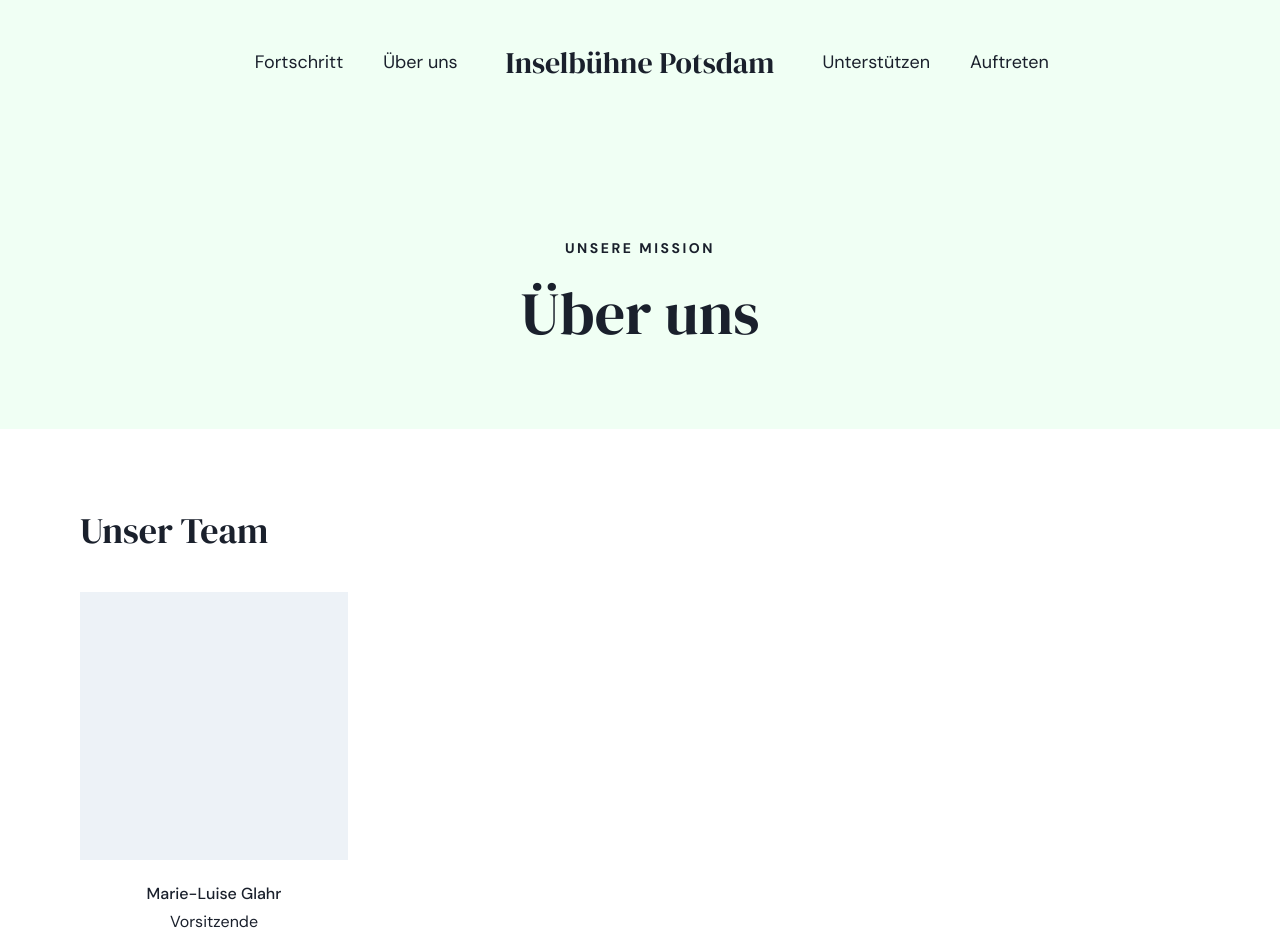
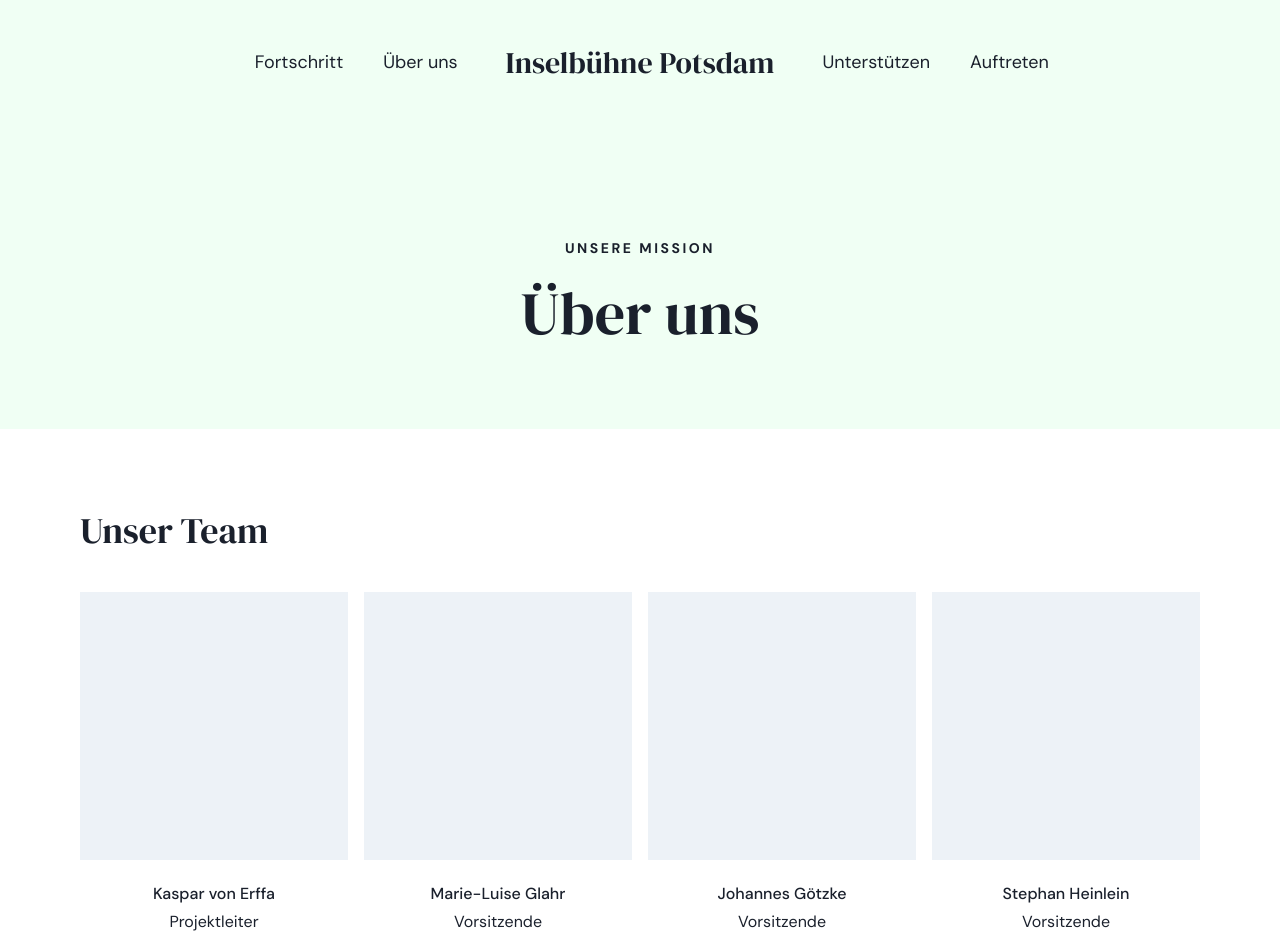
Before and after one commit to potsdamer-buergerstiftung/inselbuehne, a Next.js app: page /ueber-uns in a window 1280 px wide. Shown: the top 952 px of the page. Built offline with nearby package versions, Linux system fonts and the light colour scheme; no server answers.

Commit message:
replace static with dynamic sample data

```diff
--- a/pages/ueber-uns.tsx
+++ b/pages/ueber-uns.tsx
@@ -19,7 +19,22 @@ interface TeamMember {
 
 const team: TeamMember[] = [
   {
+    name: "Kaspar von Erffa",
+    role: "Projektleiter",
+    details: "",
+  },
+  {
     name: "Marie-Luise Glahr",
+    role: "Vorsitzende",
+    details: "",
+  },
+  {
+    name: "Johannes Götzke",
+    role: "Vorsitzende",
+    details: "",
+  },
+  {
+    name: "Stephan Heinlein",
     role: "Vorsitzende",
     details: "",
   },
@@ -40,17 +55,19 @@ export default function AboutUst() {
             templateColumns="repeat(12, 1fr)"
             alignItems="center"
           >
-            <GridItem colSpan={{ base: 12, md: 3 }}>
+            {team.map((member) => (
+              <GridItem colSpan={{ base: 12, sm: 6, md: 4, lg: 3 }}>
                 <Link>
                   <AspectRatio mb="5" ratio={1 / 1}>
                     <Box background="gray.100"></Box>
                   </AspectRatio>
                 </Link>
                 <Text align="center" fontWeight={500}>
-                Marie-Luise Glahr
+                  {member.name}
                 </Text>
-              <Text align="center">Vorsitzende</Text>
+                <Text align="center">{member.role}</Text>
               </GridItem>
+            ))}
           </Grid>
         </Container>
       </Box>
```
Lines whose indentation alone changed are shown as unchanged.
